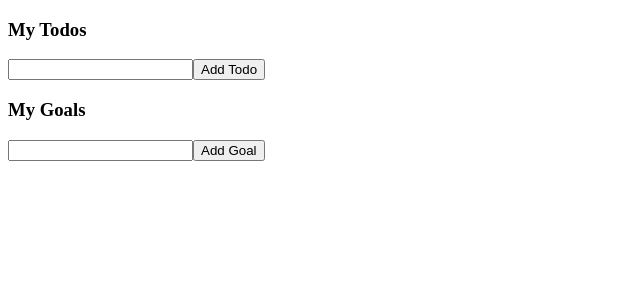
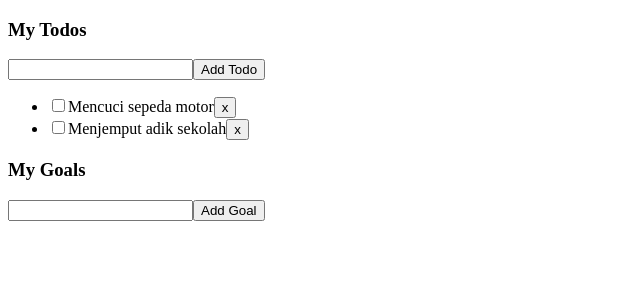
Before and after one commit to Green-Bubble/Mini_Projects, a React (Create React App) app in the folder redux 0.1/: page / in a window 1280 px wide. Shown: the top 300 px of the page, without its empty margins (0-640 px from the left). Built offline with nearby package versions, Linux system fonts and the light colour scheme.

Commit message:
practice Asynchronous action

```diff
--- a/redux 0.1/src/components/TodoList.jsx
+++ b/redux 0.1/src/components/TodoList.jsx
@@ -1,12 +1,16 @@
-import React from "react";
-import { useDispatch, useSelector } from 'react-redux';
-import { addTodoActionCreator, deleteTodoActionCreator, toggleActionCreator } from "../states/todos/action";
+import React, { useEffect } from "react";
+import { useDispatch, useSelector } from "react-redux";
+import { addTodoActionCreator, asyncRecieveTodos, deleteTodoActionCreator, toggleActionCreator } from "../states/todos/action";
 import TodoInput from "./TodoInput";
 import TodoItem from "./TodoItem";
 
 const TodoList = () => {
   const todos = useSelector((states) => states.todos);
   const dispatch = useDispatch();
+
+  useEffect(() => {
+    dispatch(asyncRecieveTodos());
+  }, [dispatch]);
 
   const onAddTodo = (text) => {
     const id = `todo-${+new Date()}`;
--- a/redux 0.1/src/data/mockAPI.js
+++ b/redux 0.1/src/data/mockAPI.js
@@ -1,70 +1,70 @@
 const mockAPI = (() => {
   let todos = getTodosFromStorage() || [
     {
-      id: "todo-1664268511621",
-      text: "Mencuci sepeda motor",
-      complete: false,
+      id: 'todo-1664268511621',
+      text: 'Mencuci sepeda motor',
+      complete: false
     },
     {
-      id: "todo-1664268553422",
-      text: "Menjenput adik sekolah",
-      complete: false,
-    },
+      id: 'todo-1664268553422',
+      text: 'Menjemput adik sekolah',
+      complete: false
+    }
   ];
 
   let goals = getGoalsFromStorage() || [
     {
-      id: "goal-1664268511621",
-      text: "Belajar-React",
+      id: 'goal-1664268511621',
+      text: 'Belajar React'
     },
     {
-      id: "goal-1664268511622",
-      text: "Belajar-Redux",
-    },
+      id: 'goal-1664268511622',
+      text: 'Belajar Redux'
+    }
   ];
 
-  const saveTodosToStorage = () => {
-    localStorage.setItem("todos", JSON.stringify(todos));
-  };
+  function saveTodosToStorage() {
+    localStorage.setItem('todos', JSON.stringify(todos));
+  }
 
-  const saveGoalsToStorage = () => {
-    localStorage.setItem("goals", JSON.stringify(goals));
-  };
+  function saveGoalsToStorage() {
+    localStorage.setItem('goals', JSON.stringify(goals));
+  }
 
-  const getTodosFromStorage = () => {
-    const todos = localStorage.getItem("todos");
+  function getTodosFromStorage() {
+    const todos = localStorage.getItem('todos');
 
     if (!todos) {
       return null;
     }
 
-    return JSON.stringify(todos);
-  };
+    return JSON.parse(todos);
+  }
 
-  const getGoalsFromStorage = () => {
-    const goals = localStorage.getItem("goals");
+  function getGoalsFromStorage() {
+    const goals = localStorage.getItem('goals');
 
     if (!goals) {
       return null;
     }
 
-    return JSON.stringify(goals);
-  };
+    return JSON.parse(goals);
+  }
 
-  const mockRequest = (action) => {
+  function mockRequest(action) {
     return new Promise((resolve) => {
       setTimeout(() => {
         resolve(action());
       }, 1000);
     });
-  };
+  }
 
-  const addTodo = (text) => {
+  function addTodo(text) {
     return mockRequest(() => {
       const newTodo = {
         id: `todo-${+new Date()}`,
         text,
-        complete: false,
+        complete: false
       };
 
       todos = [...todos, newTodo];
@@ -73,26 +73,26 @@ const mockAPI = (() => {
 
       return newTodo;
     });
-  };
+  }
 
-  const getTodos = () => {
+  function getTodos() {
     return mockRequest(() => {
       return JSON.parse(JSON.stringify(todos));
     });
-  };
+  }
 
-  const deleteTodos = (id) => {
+  function deleteTodo(id) {
     return mockRequest(() => {
       const todoToBeDeleted = todos.find((todo) => todo.id === id);
 
       if (todoToBeDeleted.complete) {
-        todos = todos.filter((todo) => todo.id != id);
+        todos = todos.filter((todo) => todo.id !== id);
         saveTodosToStorage();
       }
     });
-  };
+  }
 
-  const toggleTodo = (id) => {
+  function toggleTodo(id) {
     return mockRequest(() => {
       todos = todos.map((todo) => {
         if (todo.id === id) {
@@ -104,13 +104,13 @@ const mockAPI = (() => {
 
       saveTodosToStorage();
     });
-  };
+  }
 
-  const addGoal = (text) => {
+  function addGoal(text) {
     return mockRequest(() => {
       const newGoal = {
         id: `goal-${+new Date()}`,
-        text,
+        text
       };
 
       goals = [...goals, newGoal];
@@ -119,22 +119,30 @@ const mockAPI = (() => {
 
       return newGoal;
     });
-  };
+  }
 
-  const getGoals = (id) => {
+  function getGoals() {
     return mockRequest(() => {
       return JSON.parse(JSON.stringify(goals));
     });
-  };
+  }
 
-  const deleteGoal = (id) => {
+  function deleteGoal(id) {
     return mockRequest(() => {
       goals = goals.filter((goal) => goal.id === id);
       saveGoalsToStorage();
     });
+  }
+
+  return {
+    addTodo,
+    getTodos,
+    deleteTodo,
+    toggleTodo,
+    addGoal,
+    getGoals,
+    deleteGoal
   };
-
-  return { addTodo, getTodos, deleteTodos, toggleTodo, addGoal, getGoals, deleteGoal };
 })();
 
 export default mockAPI;
--- a/redux 0.1/src/states/index.js
+++ b/redux 0.1/src/states/index.js
@@ -1,7 +1,7 @@
 import { createStore, applyMiddleware } from "redux";
-import { todoDeletetionCheck } from "./middlewares";
+import { todoDeletetionCheck, thunk } from "./middlewares";
 import rootReducer from "./rootReducer";
 
-const store = createStore(rootReducer, applyMiddleware(todoDeletetionCheck));
+const store = createStore(rootReducer, applyMiddleware(todoDeletetionCheck, thunk));
 
 export { store };
--- a/redux 0.1/src/states/middlewares.js
+++ b/redux 0.1/src/states/middlewares.js
@@ -14,4 +14,14 @@ const todoDeletetionCheck = (store) => {
   };
 };
 
-export { todoDeletetionCheck };
+const thunk = (store) => {
+  return (next) => (action) => {
+    if (typeof action === "function") {
+      return action(store.dispatch, store.getState);
+    }
+
+    return next(action);
+  };
+};
+
+export { todoDeletetionCheck, thunk };
--- a/redux 0.1/src/states/todos/action.js
+++ b/redux 0.1/src/states/todos/action.js
@@ -1,3 +1,5 @@
+import mockAPI from "../../data/mockAPI";
+
 const addTodoActionCreator = ({ id, text }) => {
   return {
     type: "ADD_TODO",
@@ -26,4 +28,41 @@ const toggleActionCreator = (id) => {
   };
 };
 
-export { addTodoActionCreator, deleteTodoActionCreator, toggleActionCreator };
+const recieveTodosActionCreator = (todos) => {
+  return {
+    type: "RECIEVE_TODOS",
+    payload: {
+      todos,
+    },
+  };
+};
+
+const asyncRecieveTodos = () => {
+  return async (dispatch) => {
+    const todos = await mockAPI.getTodos();
+    dispatch(recieveTodosActionCreator(todos));
+  };
+};
+
+const asyncAddTodo = (text) => {
+  return async (dispatch) => {
+    const { id } = await mockAPI.addTodo(text);
+    dispatch(addTodoActionCreator({ id, text }));
+  };
+};
+
+const asyncDeleteTodo = (id) => {
+  return async (dispatch) => {
+    await mockAPI.deleteTodos(id);
+    dispatch(deleteTodoActionCreator(id));
+  };
+};
+
+const asyncToggleTodo = (id) => {
+  return async (dispatch) => {
+    await mockAPI.toggleTodo(id);
+    dispatch(toggleActionCreator(id));
+  };
+};
+
+export { addTodoActionCreator, deleteTodoActionCreator, toggleActionCreator, recieveTodosActionCreator, asyncAddTodo, asyncDeleteTodo, asyncRecieveTodos, asyncToggleTodo };
--- a/redux 0.1/src/states/todos/reducer.js
+++ b/redux 0.1/src/states/todos/reducer.js
@@ -17,6 +17,10 @@ const todosReducer = (todos = [], action = {}) => {
     });
   }
 
+  if (action.type === "RECIEVE_TODOS") {
+    return action.payload.todos;
+  }
+
   return todos;
 };
 
```
